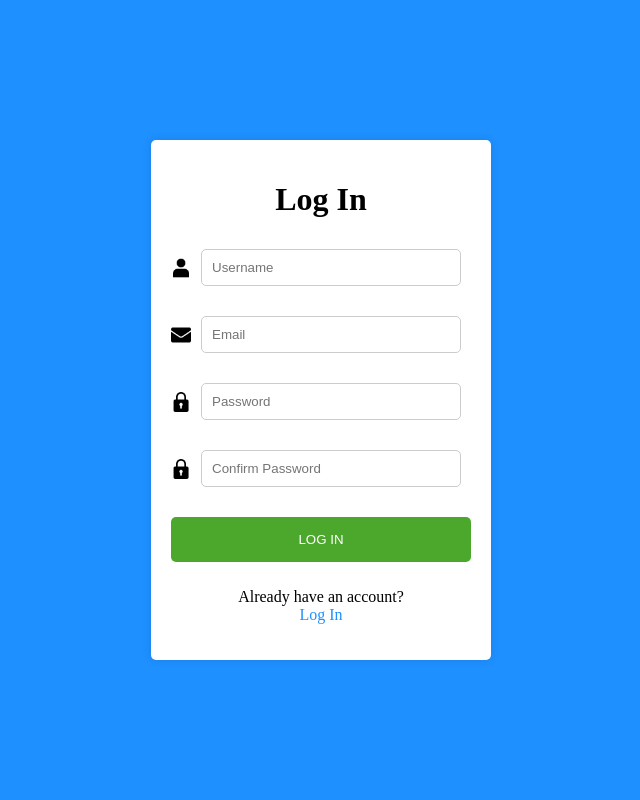
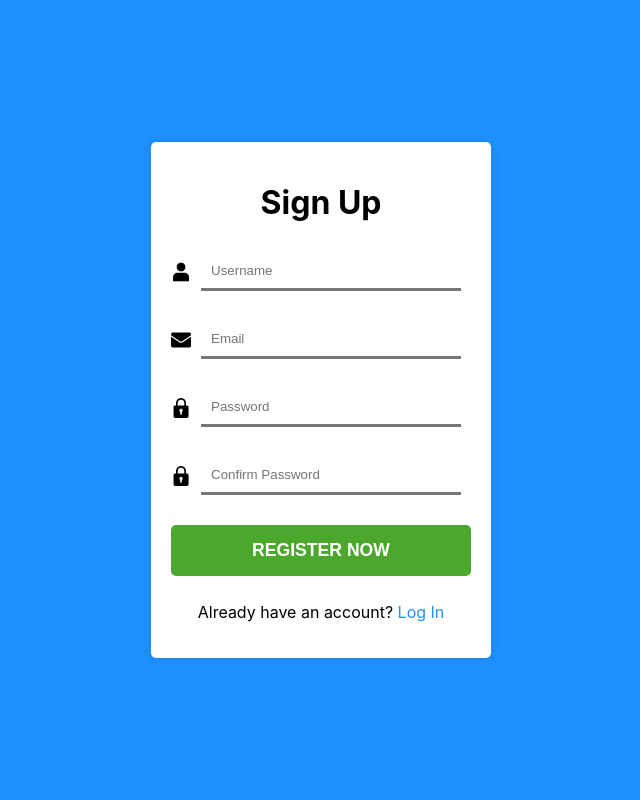
Before and after one commit to puthtipong/BlockchainSec, a PHP site: page /SignUp.php in a window 1280 px wide. Shown: the whole page, without its empty margins (319-959 px from the left). Run offline with PHP 8.4, Linux system fonts and the light colour scheme.

Commit message:
Frontend style update

```diff
--- a/frontend/SignUp.php
+++ b/frontend/SignUp.php
@@ -4,31 +4,32 @@
     <meta charset="UTF-8">
     <meta name="viewport" content="width=device-width, initial-scale=1.0">
     <link rel="stylesheet" href="Style.css">
-    <title>Log In</title>
+    <title>Sign Up</title>
 </head>
+
 <body>
-    <div style="display: flex; justify-content: center; align-items: center; height: 100vh;">
-        <form action="" method="post" style="width: 300px; background-color: #fff; padding: 20px; border-radius: 5px; box-shadow: 0 0 10px rgba(0, 0, 0, 0.1);">
-            <h1 style="text-align: center;">Log In</h1>
-            <div style="display: flex; align-items: center; margin-bottom: 10px;">
-                <img src="user.png" alt="User Icon" style="width: 20px; height: 20px; margin-right: 10px;">
-                <input type="text" name="username" id="username" placeholder="Username" style="width: calc(100% - 40px); padding: 10px; margin: 10px 0; border: 1px solid #ccc; border-radius: 5px; box-sizing: border-box;">
+    <div class="center">
+        <form action="" method="post"class="formInput">
+            <h1>Sign Up</h1>
+            <div>
+                <img src="user.png" alt="User Icon">
+                <input type="text" name="username" id="username" placeholder="Username">
             </div>
-            <div style="display: flex; align-items: center; margin-bottom: 10px;">
-                <img src="mail.png" alt="Mail Icon" style="width: 20px; height: 20px; margin-right: 10px;">
-                <input type="text" name="email" id="email" placeholder="Email" style="width: calc(100% - 40px); padding: 10px; margin: 10px 0; border: 1px solid #ccc; border-radius: 5px; box-sizing: border-box;">
+            <div>
+                <img src="mail.png" alt="Mail Icon">
+                <input type="text" name="email" id="email" placeholder="Email">
             </div>
-            <div style="display: flex; align-items: center; margin-bottom: 10px;">
-                <img src="lock.png" alt="Lock Icon" style="width: 20px; height: 20px; margin-right: 10px;">
-                <input type="password" name="pwd" id="pwd" placeholder="Password" style="width: calc(100% - 40px); padding: 10px; margin: 10px 0; border: 1px solid #ccc; border-radius: 5px; box-sizing: border-box;">
+            <div>
+                <img src="lock.png" alt="Lock Icon">
+                <input type="password" name="pwd" id="pwd" placeholder="Password">
             </div>
-            <div style="display: flex; align-items: center; margin-bottom: 10px;">
-                <img src="lock.png" alt="Lock Icon" style="width: 20px; height: 20px; margin-right: 10px;">
-                <input type="password" name="cfpwd" id="cfpwd" placeholder="Confirm Password" style="width: calc(100% - 40px); padding: 10px; margin: 10px 0; border: 1px solid #ccc; border-radius: 5px; box-sizing: border-box;">
+            <div>
+                <img src="lock.png" alt="Lock Icon">
+                <input type="password" name="cfpwd" id="cfpwd" placeholder="Confirm Password">
             </div>
-            <input type="submit" name="LogIn" value="LOG IN" style="width: 100%; background-color: #4CA82C; color: white; padding: 15px 0; margin: 10px 0; border: none; border-radius: 5px; cursor: pointer; box-sizing: border-box;">
-            <p style="display: block; text-align: center;">Already have an account?
-                <a href="SignUp.php" style="color: dodgerblue; text-decoration: none;">Log In</a>
+            <input type="submit" name="SignUp" value="REGISTER NOW">
+            <p class="switchPage">Already have an account?
+                <a href="LogIn.php">Log In</a>
             </p>
         </form>
     </div>
--- a/frontend/Style.css
+++ b/frontend/Style.css
@@ -1,3 +1,7 @@
+html {
+  font-family: "Inter", sans-serif;
+}
+
 body {
   background-color: dodgerblue;
   margin: 0;
@@ -9,22 +13,30 @@ body {
   align-items: center;
   height: 100vh;
 }
-.login-panel {
+
+form {
   width: 300px;
-  background-color: #882cd1;
+  background-color: #fff;
   padding: 20px;
   border-radius: 5px;
   box-shadow: 0 0 10px rgba(0, 0, 0, 0.1);
 }
+
 input[type="text"], input[type="password"] {
   width: calc(100% - 40px);
   padding: 10px;
   margin: 10px 0;
-  border: 1px solid #ccc;
-  border-radius: 5px;
+  border: none;
+  border-bottom: 3px solid #777;
+  border-radius: 0;
   box-sizing: border-box;
 }
-.btn-login {
+
+input:focus {
+  outline: none;
+}
+
+input[type="submit"] {
   width: 100%;
   background-color: #4CA82C;
   color: white;
@@ -33,24 +45,34 @@ input[type="text"], input[type="password"] {
   border: none;
   border-radius: 5px;
   cursor: pointer;
+  font-size: 1.1em;
+  font-weight: 600;
   box-sizing: border-box;
 }
-.btn-login:hover {
-  background-color: #45a049;
-}
-.row {
-  display: flex;
-  align-items: center;
-  margin-bottom: 10px;
-}
+
 img {
   width: 20px;
   height: 20px;
   margin-right: 10px;
 }
-a {
+
+.formInput h1 {
+  text-align: center;
+}
+
+.formInput div {
+  display: flex;
+  align-items: center;
+  margin-bottom: 10px;
+}
+
+.switchPage {
   display: block;
   text-align: center;
-  color: #4CA82C;
+  align-items: center;
+}
+
+.switchPage a {
+  color: dodgerblue;
   text-decoration: none;
 }
```
Also changed, not shown: frontend/LogIn.php (+14 -11 lines).
